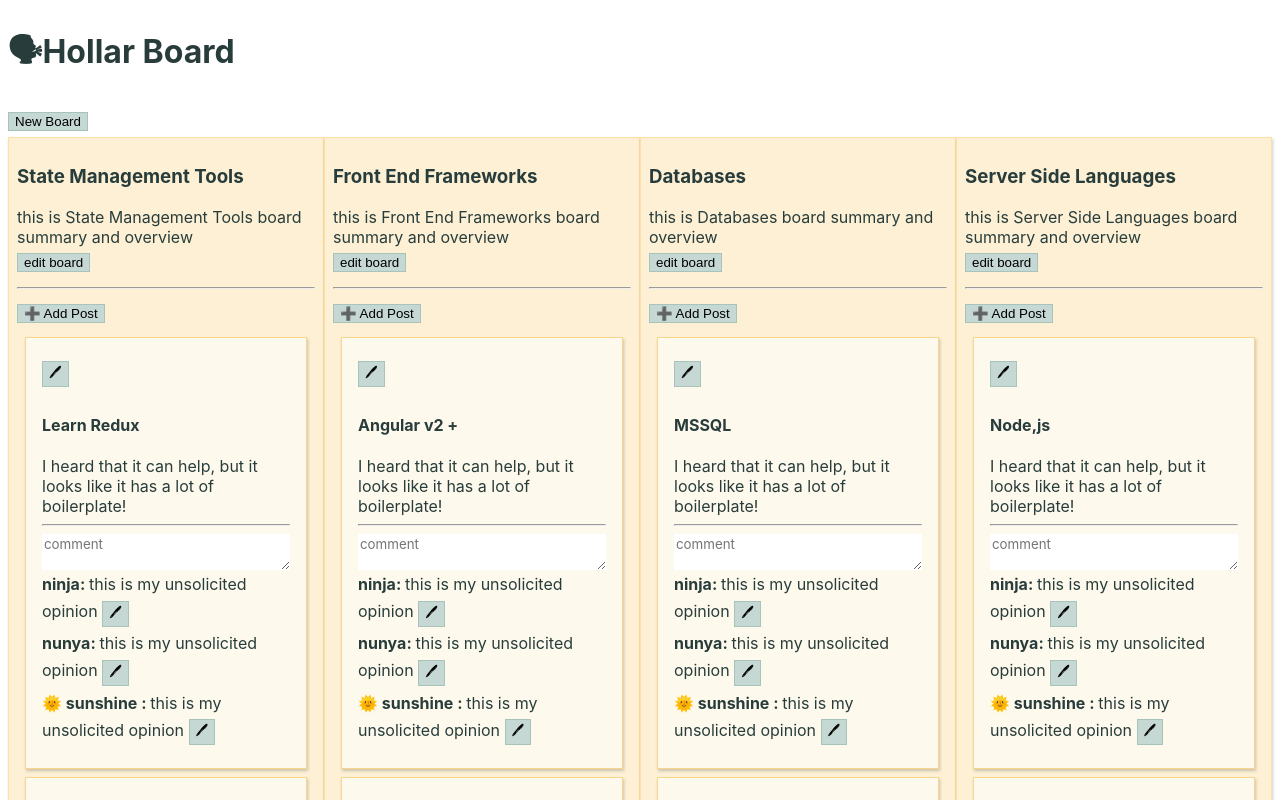
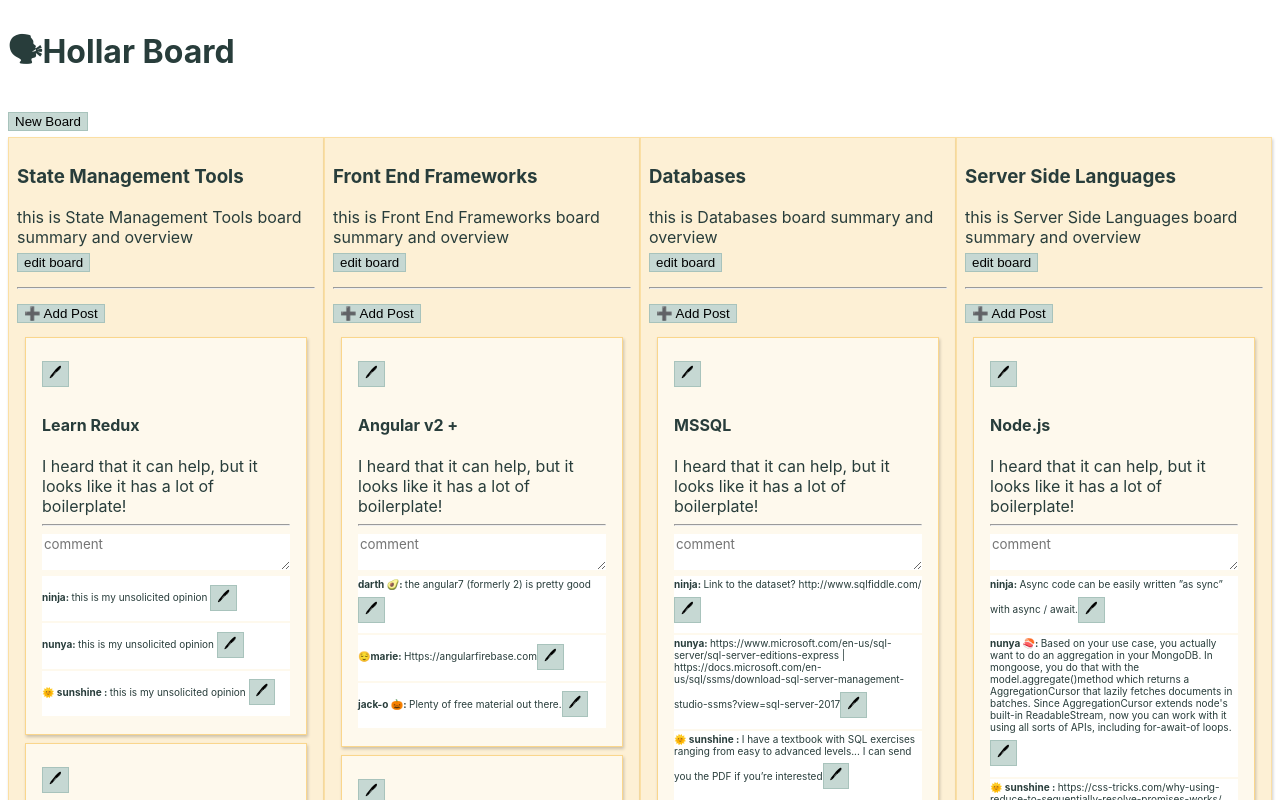
Before and after one commit to gingerwilliams/redux-apps, a React app: page / in a window 1280 px wide. Shown: the top 800 px of the page. Built offline with nearby package versions, Linux system fonts and the light colour scheme; the HTML template or start-up script is replaced by a standard one.

Commit message:
update state and styles

```diff
--- a/src/default-state.json
+++ b/src/default-state.json
@@ -56,18 +56,18 @@
                     "comments": [
                         {
                             "id": "1558196598373",
-                            "user": "ninja",
-                            "text": "this is my unsolicited opinion "
+                            "user": "darth 🥑",
+                            "text": "the angular7 (formerly 2) is pretty good"
                         },
                         {
                             "id": "1558196598374",
-                            "user": "nunya",
-                            "text": "this is my unsolicited opinion "
+                            "user": "😌marie",
+                            "text": "Https://angularfirebase.com"
                         },
                         {
                             "id": "15581965983715",
-                            "user": "🌞 sunshine ",
-                            "text": "this is my unsolicited opinion "
+                            "user": "jack-o 🎃",
+                            "text": "Plenty of free material out there."
                         }
                     ]
                 },
@@ -99,19 +99,19 @@
                     "body": "I heard that it can help, but it looks like it has a lot of boilerplate!",
                     "comments": [
                         {
-                            "id": "1558196599373",
+                            "id": "15581965993716",
                             "user": "ninja",
-                            "text": "this is my unsolicited opinion "
+                            "text": "Link to the dataset? http://www.sqlfiddle.com/"
                         },
                         {
-                            "id": "1558196599374",
+                            "id": "15581965993717",
                             "user": "nunya",
-                            "text": "this is my unsolicited opinion "
+                            "text": "https://www.microsoft.com/en-us/sql-server/sql-server-editions-express | https://docs.microsoft.com/en-us/sql/ssms/download-sql-server-management-studio-ssms?view=sql-server-2017"
                         },
                         {
-                            "id": "15581965993715",
+                            "id": "15581965993718",
                             "user": "🌞 sunshine ",
-                            "text": "this is my unsolicited opinion "
+                            "text": "I have a textbook with SQL exercises ranging from easy to advanced levels... I can send you the PDF if you’re interested"
                         }
                     ]
                 },
@@ -139,23 +139,23 @@
             "posts": [
                 {
                     "id": "1558196590474",
-                    "title": "Node,js",
+                    "title": "Node.js",
                     "body": "I heard that it can help, but it looks like it has a lot of boilerplate!",
                     "comments": [
                         {
-                            "id": "1558196590373",
+                            "id": "15581965903719",
                             "user": "ninja",
-                            "text": "this is my unsolicited opinion "
+                            "text": "Async code can be easily written ”as sync” with async / await."
                         },
                         {
-                            "id": "1558196590374",
-                            "user": "nunya",
-                            "text": "this is my unsolicited opinion "
+                            "id": "15581965903720",
+                            "user": "nunya 🍣",
+                            "text": "Based on your use case, you actually want to do an aggregation in your MongoDB. In mongoose, you do that with the model.aggregate()method which returns a AggregationCursor that lazily fetches documents in batches. Since AggregationCursor extends node's built-in ReadableStream, now you can work with it using all sorts of APIs, including for-await-of loops."
                         },
                         {
-                            "id": "15581965903715",
+                            "id": "15581965903721",
                             "user": "🌞 sunshine ",
-                            "text": "this is my unsolicited opinion "
+                            "text": "https://css-tricks.com/why-using-reduce-to-sequentially-resolve-promises-works/"
                         }
                     ]
                 },
--- a/src/index.scss
+++ b/src/index.scss
@@ -138,6 +138,17 @@ header {
     @include box-shadow($list-color);
 }
 
+.Comments {
+    //
+}
+
+.Comment {
+    font-size: 10px;
+    margin: 2px 0;
+    padding: 2px 0 4px;
+    background: #ffffff;
+}
+
 //
 .toggle-options {
     @include button-style($list-color);
```
